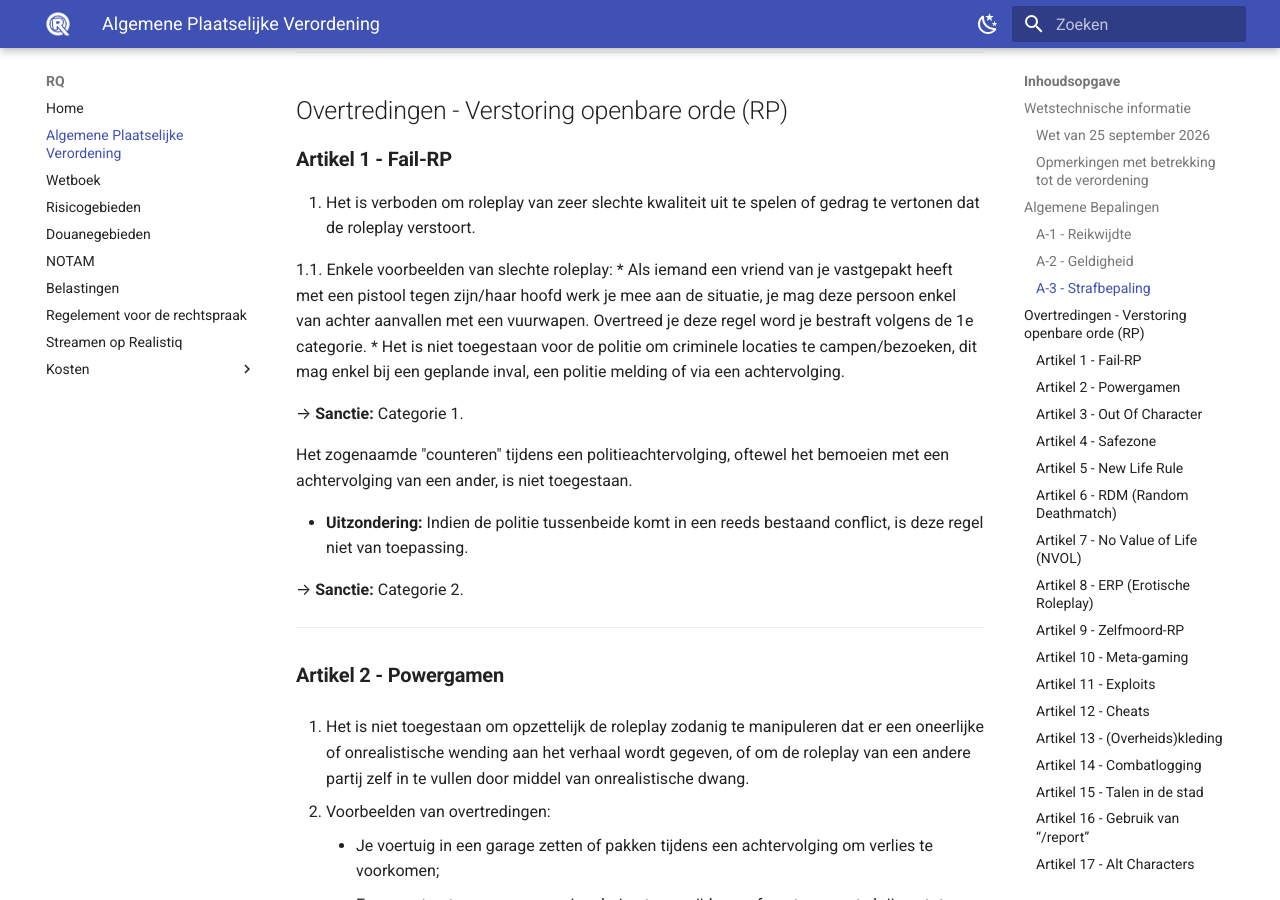
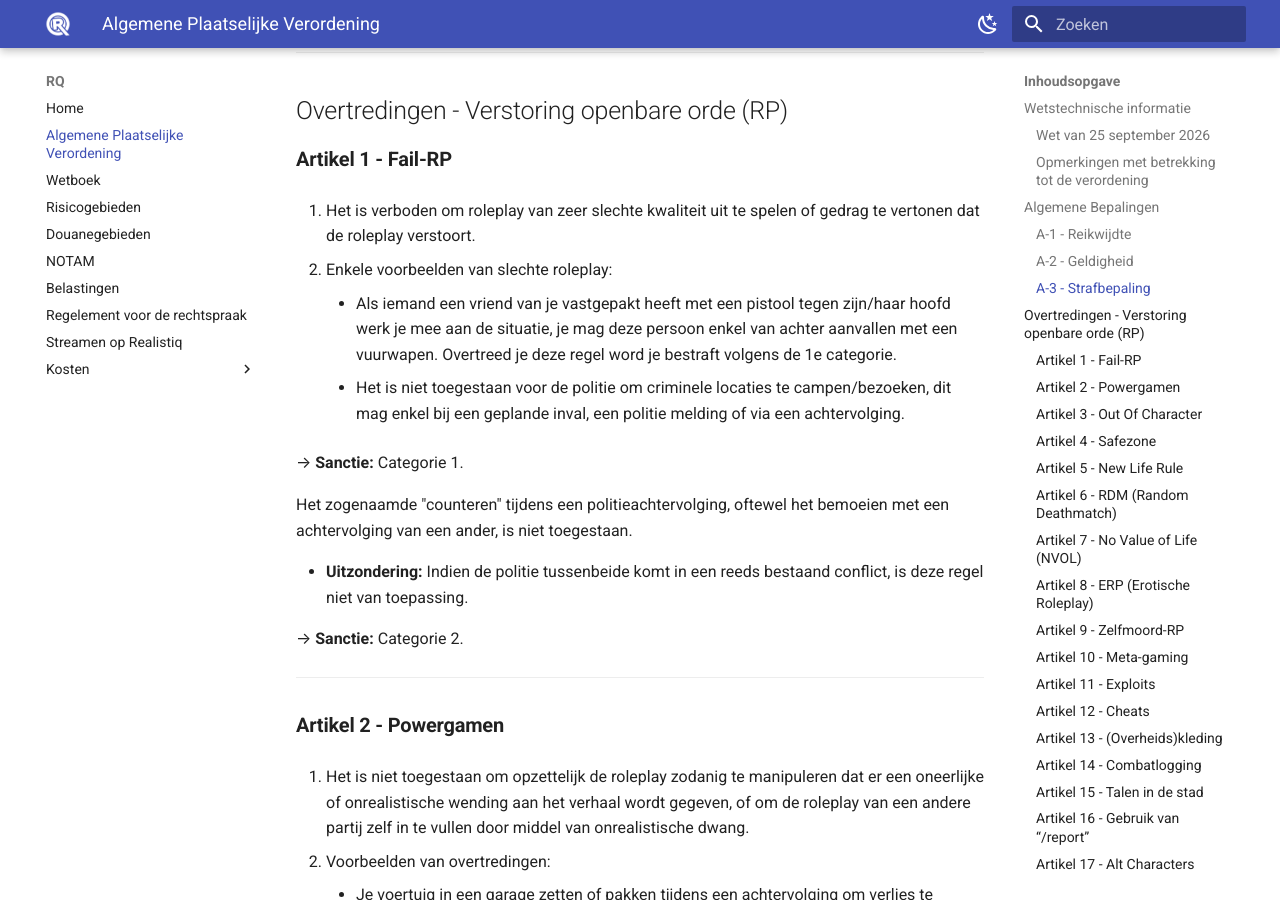
Before and after one commit to Welseyy/RQAPV, an MkDocs documentation site: the page built from docs/apv.md, in a window 1280 px wide and 900 px high, scrolled down 2346 px. Built offline with MkDocs 1.6.1 and Material for MkDocs 9.7.7, drawn with Linux system fonts in a browser that asks for light colours; comment, search, counter and statistics services are not loaded; some of the changed text lies outside the part shown.

Commit message:
Streepje fix

```diff
--- a/docs/apv.md
+++ b/docs/apv.md
@@ -74,7 +74,7 @@ Het Wetboek van Strafrecht, specifiek bedoeld voor Realistiq, wordt hierbij over
 
 1. Het is verboden om roleplay van zeer slechte kwaliteit uit te spelen of gedrag te vertonen dat de roleplay verstoort.
 
-1.1. Enkele voorbeelden van slechte roleplay:
+- Enkele voorbeelden van slechte roleplay:
     * Als iemand een vriend van je vastgepakt heeft met een pistool tegen zijn/haar hoofd werk je mee aan de situatie, je mag deze persoon enkel van achter aanvallen met een vuurwapen. Overtreed je deze regel word je bestraft volgens de 1e categorie.
     * Het is niet toegestaan voor de politie om criminele locaties te campen/bezoeken, dit mag enkel bij een geplande inval, een politie melding of via een achtervolging.
 
@@ -137,7 +137,7 @@ Het zogenaamde "counteren" tijdens een politieachtervolging, oftewel het bemoeie
 
 1. Het onnodig mishandelen, vermoorden, uitlokken en/of lastigvallen van anderen zonder intentie tot roleplay is verboden. Dit geldt ook voor dieren.
 
-1.1. Enkele voorbeelden van RDM:
+- Enkele voorbeelden van RDM:
     * Hij/zij die iemand van het leven beroofd enkel omdat deze persoon een grote mond heeft of iemand uitdaagt zal gestraft worden volgens de 1e categorie.
 
 → **Sanctie:** Categorie 1.
```
